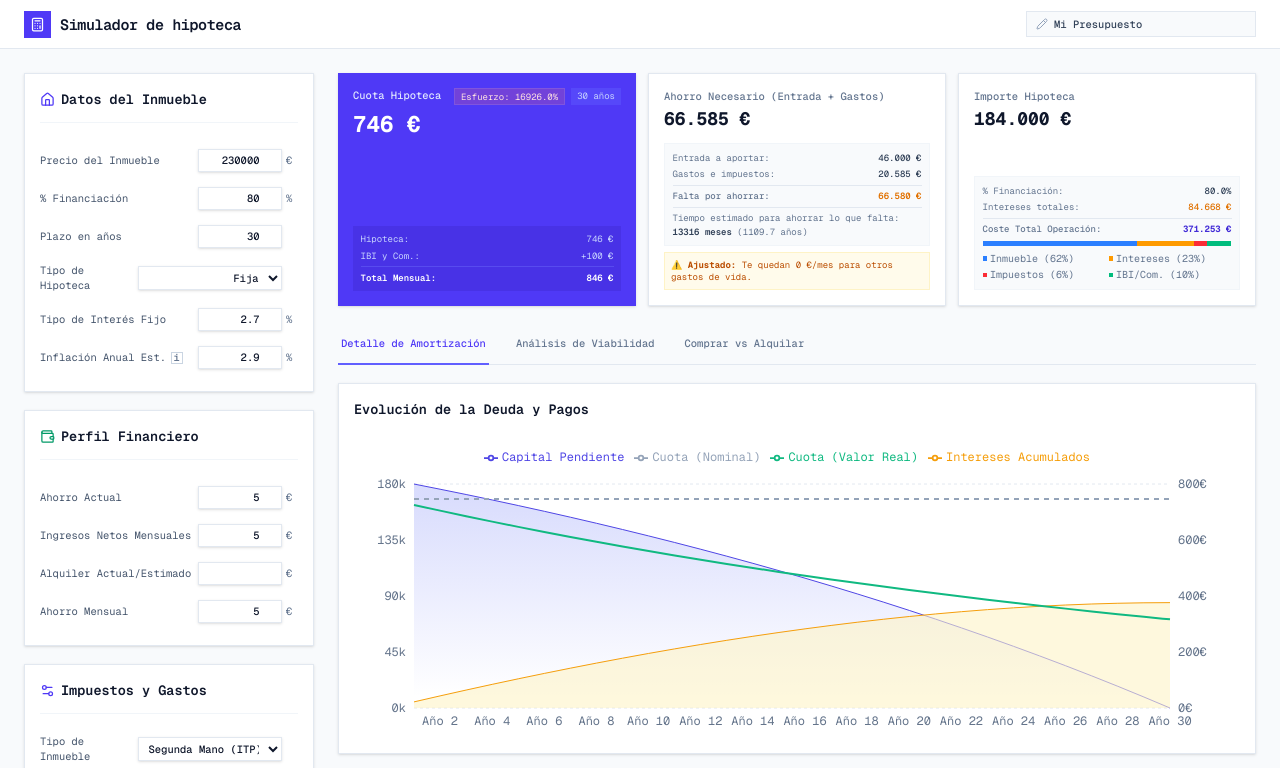
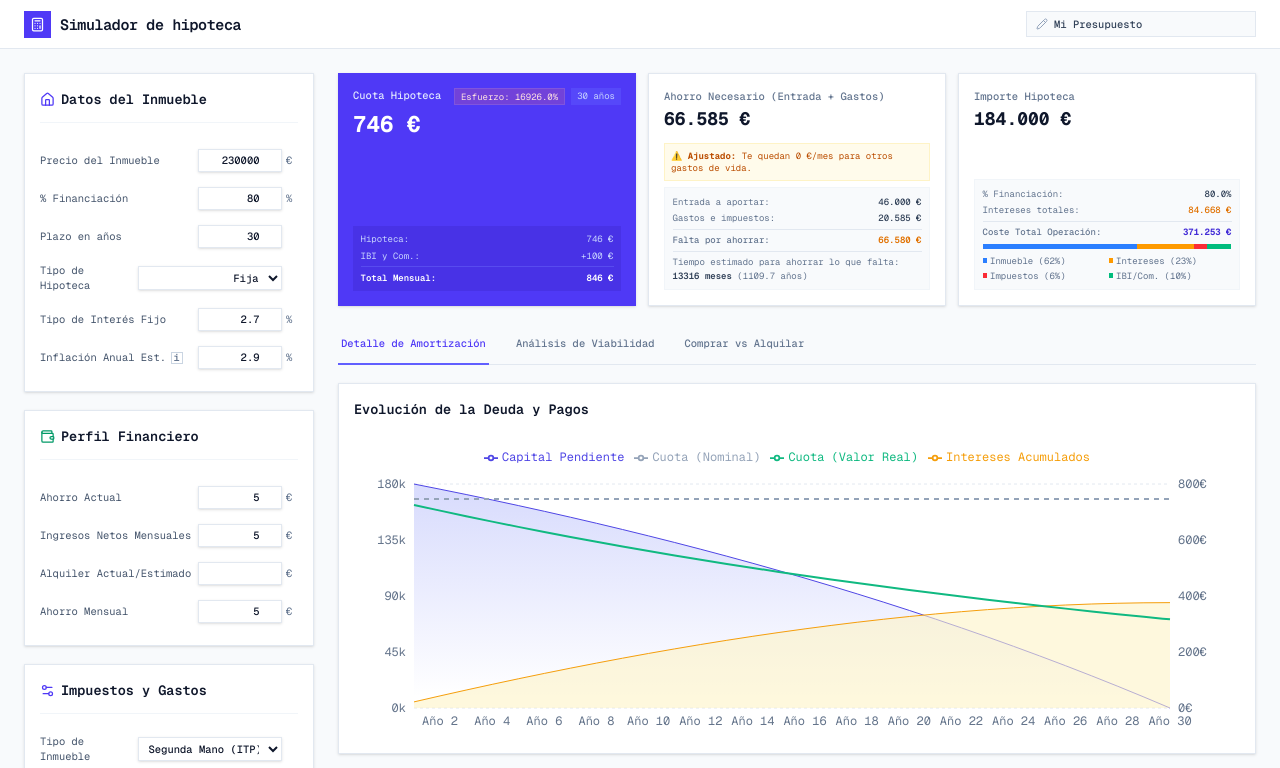
Before and after one commit to alcado94/calculadora-hipoteca, an Astro site: page / in a window 1280 px wide. Both pictures are taken after typing "5", "5", "5" into the empty fields and a click on the button "Calcular". Shown: the top 768 px of the page. Built offline with nearby package versions, Linux system fonts and the light colour scheme; Astro itself is replaced by a stand-in of ours.

Commit message:
ui: align summary card footers and standardize tip text size

```diff
--- a/src/components/summary/MortgageAmountCard.tsx
+++ b/src/components/summary/MortgageAmountCard.tsx
@@ -51,7 +51,7 @@ export function MortgageAmountCard({
               <div className="bg-emerald-500 h-full" style={{ width: `${((monthlyIbiAndCommunity * 12 * years) / totalCostOfProperty) * 100}%` }}></div>
             </div>
 
-            <div className="grid grid-cols-2 gap-x-1 gap-y-1 text-[10px] text-slate-500">
+            <div className="grid grid-cols-2 gap-x-1 gap-y-1 text-xs text-slate-500">
               <div className="flex items-center gap-1"><div className="w-1.5 h-1.5 rounded-none bg-blue-500"></div>Inmueble ({(((loanAmount + downPayment) / totalCostOfProperty) * 100).toFixed(0)}%)</div>
               <div className="flex items-center gap-1"><div className="w-1.5 h-1.5 rounded-none bg-amber-500"></div>Intereses ({((totalInterestPaid / totalCostOfProperty) * 100).toFixed(0)}%)</div>
               <div className="flex items-center gap-1"><div className="w-1.5 h-1.5 rounded-none bg-red-500"></div>Impuestos ({((totalExpenses / totalCostOfProperty) * 100).toFixed(0)}%)</div>
--- a/src/components/summary/MortgageQuotaCard.tsx
+++ b/src/components/summary/MortgageQuotaCard.tsx
@@ -55,7 +55,7 @@ export function MortgageQuotaCard({
       </div>
       <div className="text-3xl font-bold mt-1">{formatCurrency(monthlyMortgage)}</div>
 
-      <div className="text-indigo-200 text-xs mt-auto pt-4">
+      <div className="text-indigo-200 text-xs mt-auto pt-4 flex-1 flex flex-col justify-end">
         <div className="bg-indigo-700/50 p-2.5 rounded-none">
           <div className="flex justify-between items-center mb-1.5">
             <span>Hipoteca:</span>
--- a/src/components/summary/RequiredSavingsCard.tsx
+++ b/src/components/summary/RequiredSavingsCard.tsx
@@ -37,6 +37,19 @@ export function RequiredSavingsCard({
       <div className="text-2xl font-bold text-slate-900">{formatCurrency(totalInitialCash)}</div>
 
       <div className="mt-auto pt-4 flex-1 flex flex-col justify-end">
+        <div className="mb-2 space-y-2">
+          {monthlyIncome > 0 && !isSavingsRealistic && monthlySavings > 0 && (
+            <div className="bg-red-50 text-red-600 p-2 rounded-none text-xs border border-red-100">
+              ⚠️ <strong>Poco realista:</strong> Tu alquiler ({formatCurrency(equivalentRent)}) + ahorro ({formatCurrency(monthlySavings)}) superan tus ingresos.
+            </div>
+          )}
+          {monthlyIncome > 0 && isSavingsRealistic && monthlySavings > 0 && freeIncome < 400 && (
+            <div className="bg-amber-50 text-amber-700 p-2 rounded-none text-xs border border-amber-100">
+              ⚠️ <strong>Ajustado:</strong> Te quedan {formatCurrency(freeIncome)}/mes para otros gastos de vida.
+            </div>
+          )}
+        </div>
+
         <div className="bg-slate-50 p-2.5 rounded-none border border-slate-100 text-xs">
           <div className="flex justify-between items-center mb-1.5">
             <span className="text-slate-500">Entrada a aportar:</span>
@@ -67,19 +80,6 @@ export function RequiredSavingsCard({
             </div>
           )}
         </div>
-
-        <div className="mt-2 space-y-2">
-          {monthlyIncome > 0 && !isSavingsRealistic && monthlySavings > 0 && (
-            <div className="bg-red-50 text-red-600 p-2 rounded-none text-xs border border-red-100">
-              ⚠️ <strong>Poco realista:</strong> Tu alquiler ({formatCurrency(equivalentRent)}) + ahorro ({formatCurrency(monthlySavings)}) superan tus ingresos.
-            </div>
-          )}
-          {monthlyIncome > 0 && isSavingsRealistic && monthlySavings > 0 && freeIncome < 400 && (
-            <div className="bg-amber-50 text-amber-700 p-2 rounded-none text-xs border border-amber-100">
-              ⚠️ <strong>Ajustado:</strong> Te quedan {formatCurrency(freeIncome)}/mes para otros gastos de vida.
-            </div>
-          )}
-        </div>
       </div>
     </Card>
   );
```
